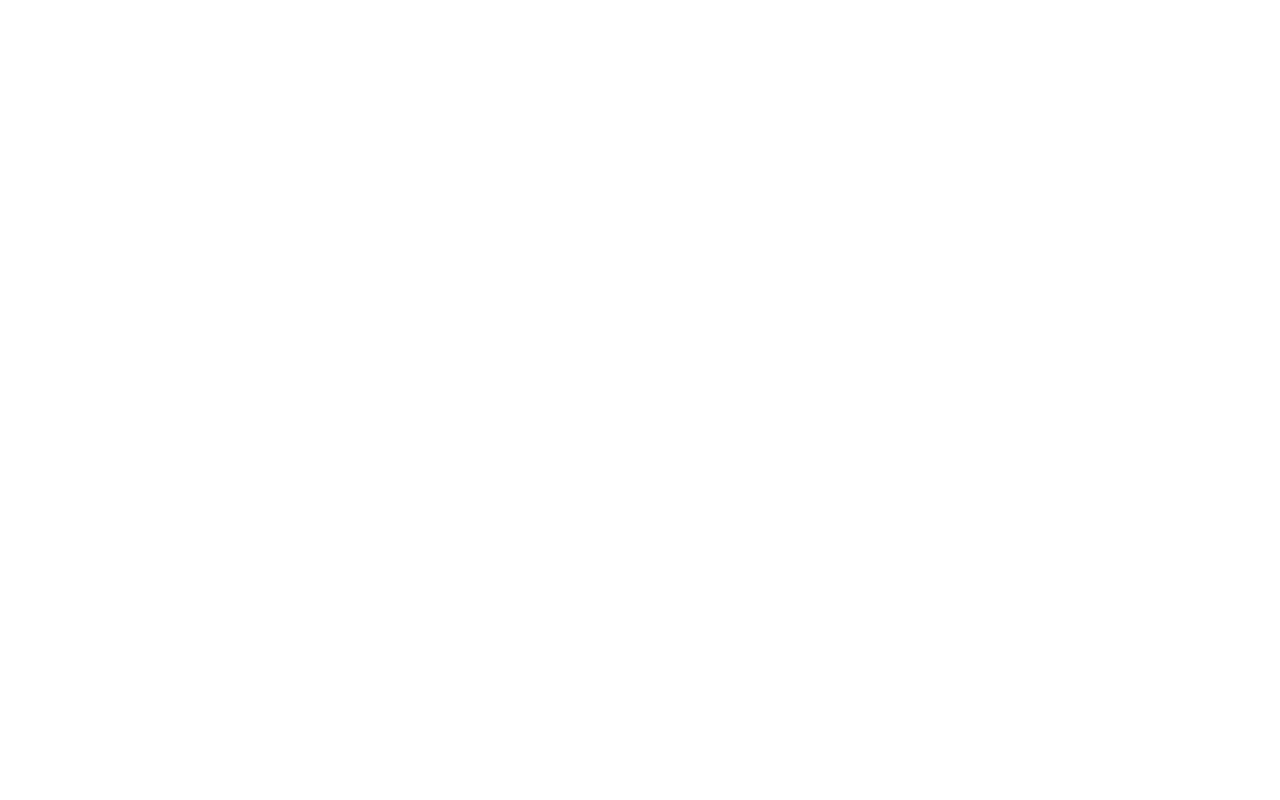
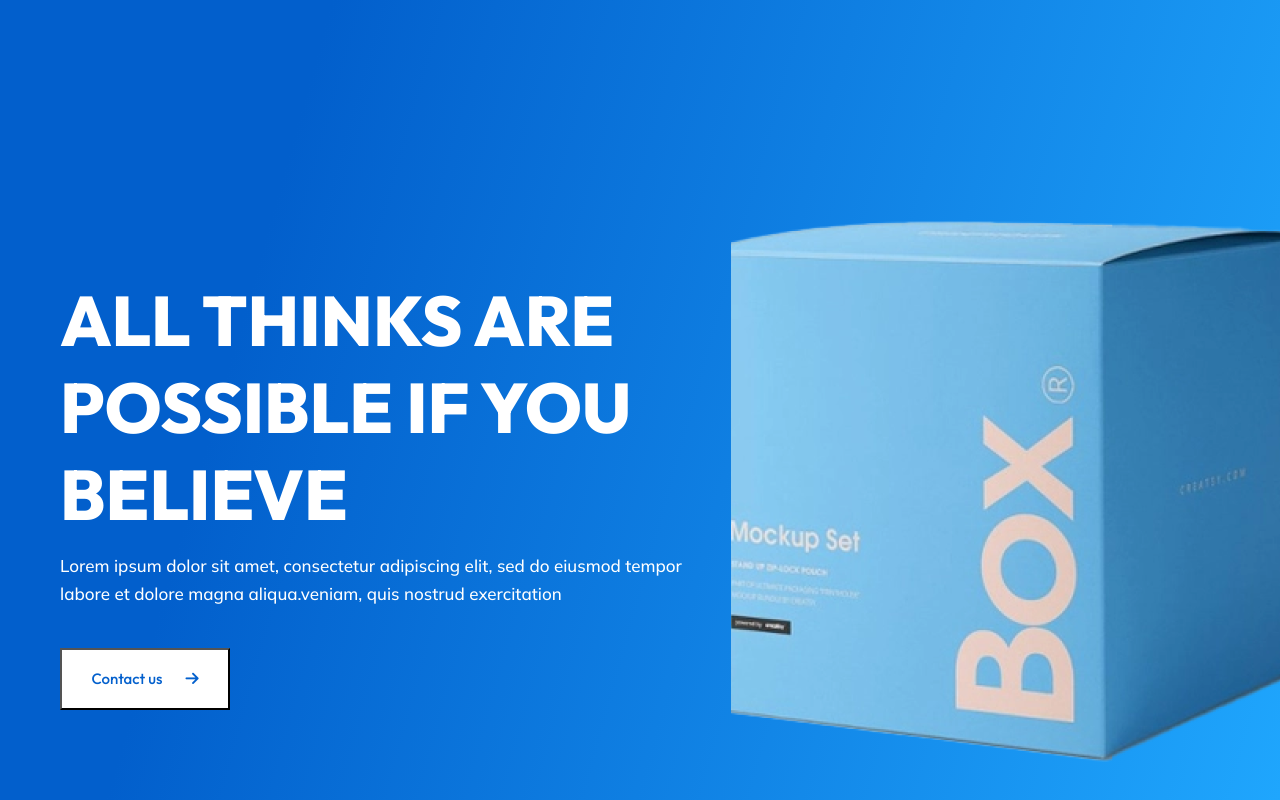
Before and after one commit to Iftakehr/assignment01, a plain HTML site: page index.html in a window 1280 px wide. Drawn offline with Linux system fonts and the light colour scheme.

Commit message:
“assignment01”

```diff
--- a/index.html
+++ b/index.html
@@ -6,8 +6,33 @@
     <meta name="viewport" content="width=device-width, initial-scale=1.0">
     <title>Assigment-1</title>
     <link rel="stylesheet" href="style.css">
+
+    <!-- Font awesome CDN link -->
+<link rel="stylesheet" href="https://cdnjs.cloudflare.com/ajax/libs/font-awesome/6.4.0/css/all.min.css" integrity="sha512-iecdLmaskl7CVkqkXNQ/ZH/XLlvWZOJyj7Yy7tcenmpD1ypASozpmT/E0iPtmFIB46ZmdtAc9eNBvH0H/ZpiBw==" crossorigin="anonymous" referrerpolicy="no-referrer" />
+
 </head>
 <body>
+    <!-- Hero area start here -->
+    <section>
+        <div class="container-hero hero-section">
+            <div class="hero-info">
+                <h2>All Thinks Are
+                    Possible If You
+                    believe</h2>
+                    <p>Lorem ipsum dolor sit amet, consectetur adipiscing elit, sed do eiusmod tempor<br>
+                        labore et dolore magna aliqua.veniam, quis nostrud exercitation</p>
+
+                        <button class="btn">Contact us <i class="fa-solid fa-arrow-right"></i></button>
+
+            </div>
+
+            <div class="hero-image">
+                <img src="images/box.png" alt="">
+            </div>
+        </div>
+
+
+    </section>
 
 
 </body>
--- a/style.css
+++ b/style.css
@@ -1,4 +1,94 @@
-h1{
-    font-size: 60px;
-    color: red;
+/* google font cdn */
+
+@import url('https://fonts.googleapis.com/css2?family=Lobster&family=Montserrat:wght@100;200;300;400;600&family=Mulish:ital,wght@0,400;0,500;0,600;1,400;1,500&family=Noto+Serif&family=Outfit:wght@500;600;700;800;900&display=swap');
+
+
+
+
+
+
+/* common style start here */
+
+*{
+    margin:0;
+    font-family: 'Outfit', sans-serif;
+
 }
+.container{
+    width: 1320px;
+    display: flex;
+    margin: 0 auto;
+    gap:20px;
+    box-sizing: border-box;
+    justify-content: space-between;
+    align-items: center;
+}
+
+p{
+   font-family: 'Mulish', sans-serif;
+   font-size: 17px;
+   font-weight: 500;
+   line-height: 28px;
+   color:#FFFFFF;
+}
+
+.btn{
+    width: 170px;
+    height: 62px;
+    color:#0360CD;
+    background-color: #FFFFFF;
+    margin-top:40px;
+    font-size: 15px;
+    font-weight: 500;
+    line-height: 19px;
+}
+.btn i{
+    margin-left: 20px;
+}
+
+
+/* Hero section style start here */
+
+.container-hero{
+    width: 100%;
+    display: flex;
+    margin: 0 auto;
+    gap:20px;
+    box-sizing: border-box;
+    justify-content: space-between;
+    align-items: center;
+}
+.hero-section{
+    background: linear-gradient(105.78deg, #025FCC 22.04%, #1FA6FD 100%);
+    padding-top:186px;
+    padding-left: 60px;
+    height: 800px;
+
+
+}
+
+.hero-info{
+    width: 55%;
+
+}
+
+.hero-info h2{
+    font-size: 70px;
+    font-weight: 800;
+    line-height: 87px;
+    padding-bottom: 14px;
+    text-transform: uppercase;
+    color:#ffffff;
+}
+
+
+/* Hero's image section start here  */
+
+.hero-image{
+    width: 45%;
+
+}
+.hero-image img{
+    width: 552px;
+    height: 542px;
+}
```
Also changed, not shown: images/hero_area.png (added).
